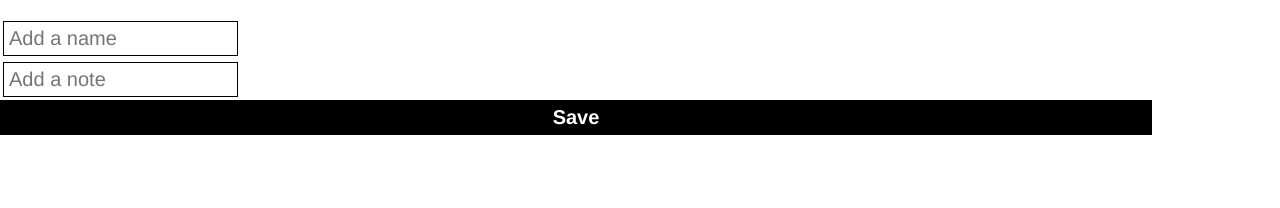
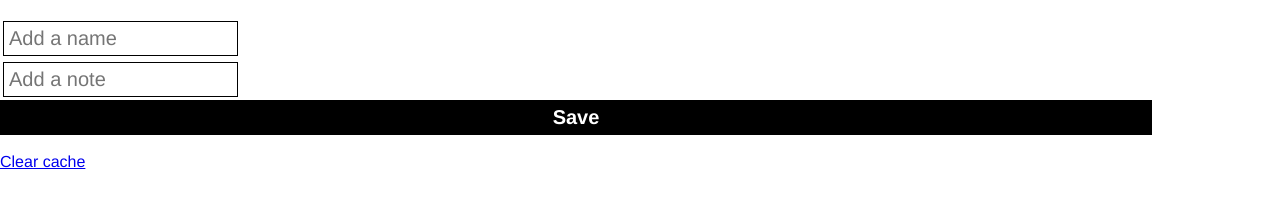
Before and after one commit to drewlesueur/sales, a plain HTML site: page index.html in a window 1280 px wide. Drawn offline with Linux system fonts and the light colour scheme; no server answers.

Commit message:
password

```diff
--- a/index.html
+++ b/index.html
@@ -53,9 +53,13 @@
   </form>
   <div id="notes">
   </div>
+  <br />
   <a href="#" id="delete">Delete</a>
 
 </div>
+  <br />
+<a href="javascript: localStorage.clear(); void(0);">Clear cache</a>
 <script type="text/thumbs" src="client.thumbs"></script>
 <script type="text/thumbs" src="clientUI.thumbs"></script>
+
 </body>
```
Also changed, not shown: 2 other files.
